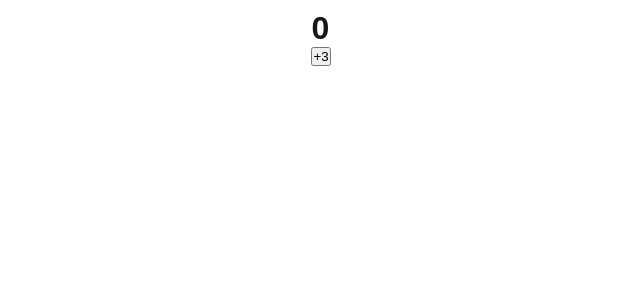
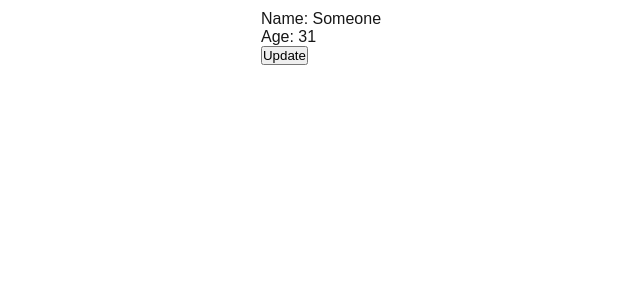
Before and after one commit to khaingthazindev/trtk-frontend, a Next.js app: page / in a window 1280 px wide. Shown: the top 300 px of the page, without its empty margins (319-959 px from the left). Built offline with nearby package versions, Linux system fonts and the light colour scheme.

Commit message:
Update object in state, use immutablity in object to check object changes with reference

```diff
--- /dev/null
+++ b/src/app/components/state/UpdateObject.jsx
@@ -0,0 +1,25 @@
+'use client';
+
+import {useState} from "react";
+
+export default function UpdateObject()
+{
+   let [state, setState] = useState({
+      name: 'Someone',
+      age: 31
+   });
+
+   const onClickHandler = () => {
+      setState({
+         ...state,
+         age: state.age + 1
+      });
+      console.log('onClickHandler state: ', state);
+   }
+   return (<div>
+      <p>Name: {state.name}</p>
+      <p>Age: {state.age}</p>
+
+      <button type='button' onClick={onClickHandler}>Update</button>
+   </div>)
+}
--- a/src/app/page.js
+++ b/src/app/page.js
@@ -6,6 +6,7 @@ import EventPropagationDemo from "@/app/components/EventPropagationDemo";
 import Counter from "@/app/components/Counter";
 import CustomTabDemo from "@/app/components/tab/CustomTabDemo";
 import StateProblem1 from "@/app/components/state/StateProblem1";
+import UpdateObject from "@/app/components/state/UpdateObject";
 
 export default function Home() {
   return (
@@ -57,7 +58,9 @@ export default function Home() {
 
        {/*<CustomTabDemo />*/}
 
-       <StateProblem1 />
+       {/*<StateProblem1 />*/}
+
+       <UpdateObject />
     </div>
   );
 }
```
